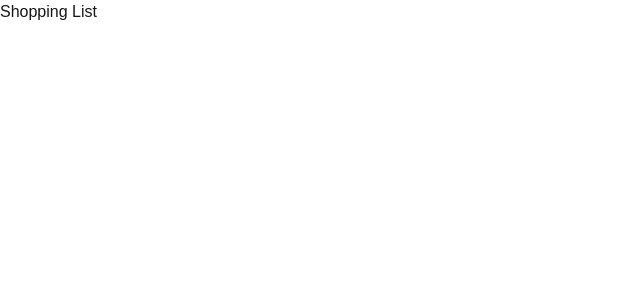
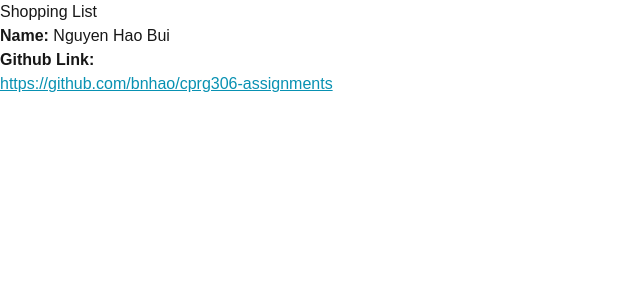
Before and after one commit to bnhao/cprg306-assignments, a Next.js app: page /week-2 in a window 1280 px wide. Shown: the top 300 px of the page, without its empty margins (0-640 px from the left). Built offline with nearby package versions, Linux system fonts and the light colour scheme.

Commit message:
Created a main page

```diff
--- /dev/null
+++ b/app/page.js
@@ -0,0 +1,10 @@
+import Link from "next/link"
+
+export default function Page() {
+  return (
+    <main>
+      <h1>CPRG 306: Web Development 2 - Assignments</h1>
+      <Link href="./week-2/" className="underline text-cyan-600 hover:text-cyan-300">Week 2 Assignments</Link>
+    </main>
+  )
+}
--- a/app/week-2/page.js
+++ b/app/week-2/page.js
@@ -1,9 +1,11 @@
+import StudentInfo from "./student-info";
 
 
 export default function Page() {
     return (
         <main>
             <h1>Shopping List</h1>
+            <StudentInfo />
         </main>
     );
 }
--- /dev/null
+++ b/app/week-2/student-info.js
@@ -0,0 +1,12 @@
+import Link from "next/link"
+
+export default function StudentInfo() {
+    return (
+        <main>
+            <h2><b>Name:</b> Nguyen Hao Bui</h2>
+            <h3 className="font-bold">Github Link:</h3>
+            <Link href="https://github.com/bnhao/cprg306-assignments" className="underline text-cyan-600 hover:text-cyan-300">https://github.com/bnhao/cprg306-assignments</Link>
+        </main>
+
+    )
+}
```
